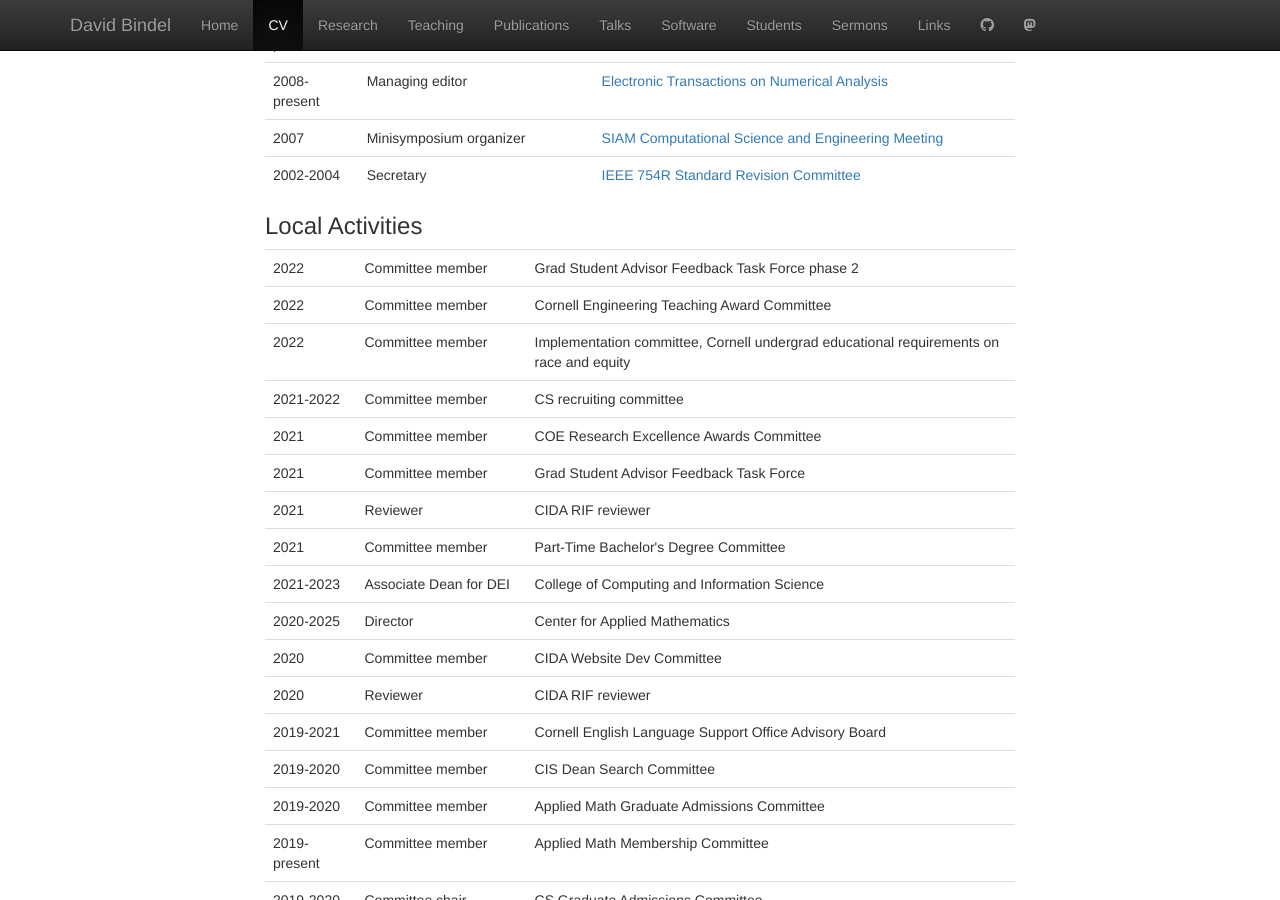
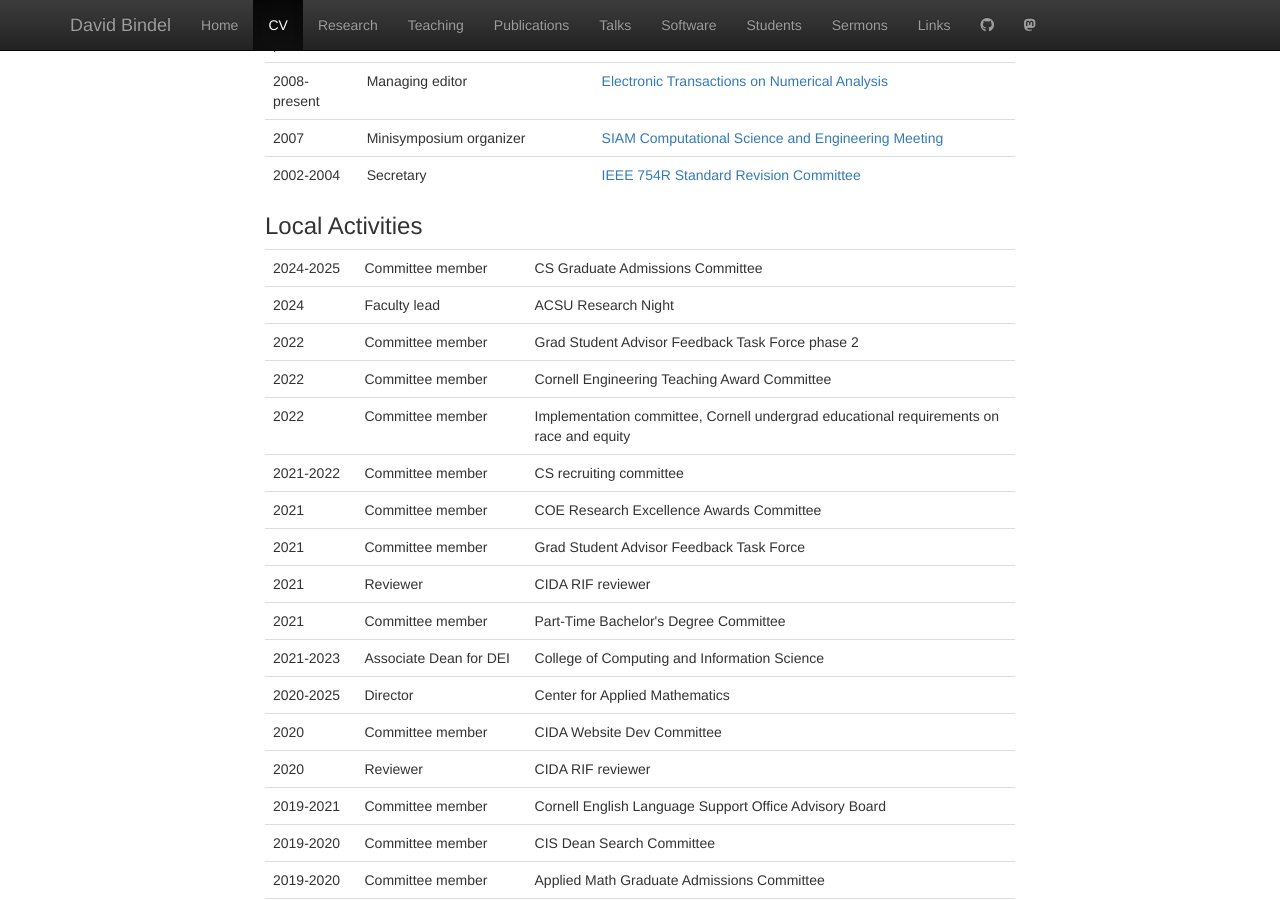
Before and after one commit to dbindel/cornell_web, a Jekyll site: the page built from vita.html, in a window 1280 px wide and 900 px high, scrolled down 21683 px. Built offline with Jekyll 4.4.1, drawn with Linux system fonts in a browser that asks for light colours; nearby versions of some CDN libraries.

Commit message:
Add ACSU and CAM.

```diff
--- a/_data/service.yml
+++ b/_data/service.yml
@@ -1,3 +1,14 @@
+-
+  when: 2024
+  until: 2025
+  what: CS Graduate Admissions Committee
+  role: Committee member
+  type: [cornell, cs, local]
+-
+  when: 2024
+  role: Faculty lead
+  what: ACSU Research Night
+  type: [cornell, cs, local]
 -
   when: 2024
   role: Area Chair
```
